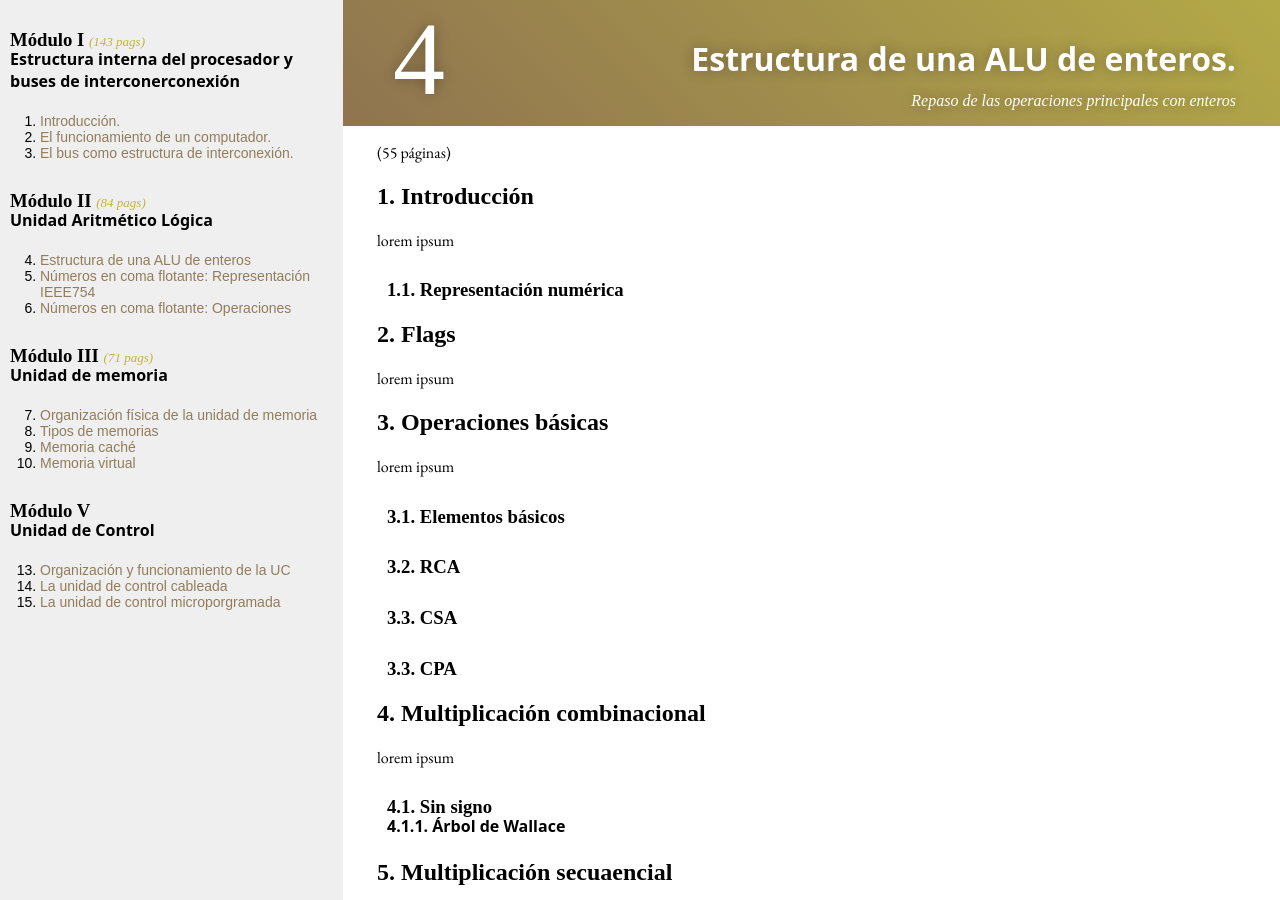
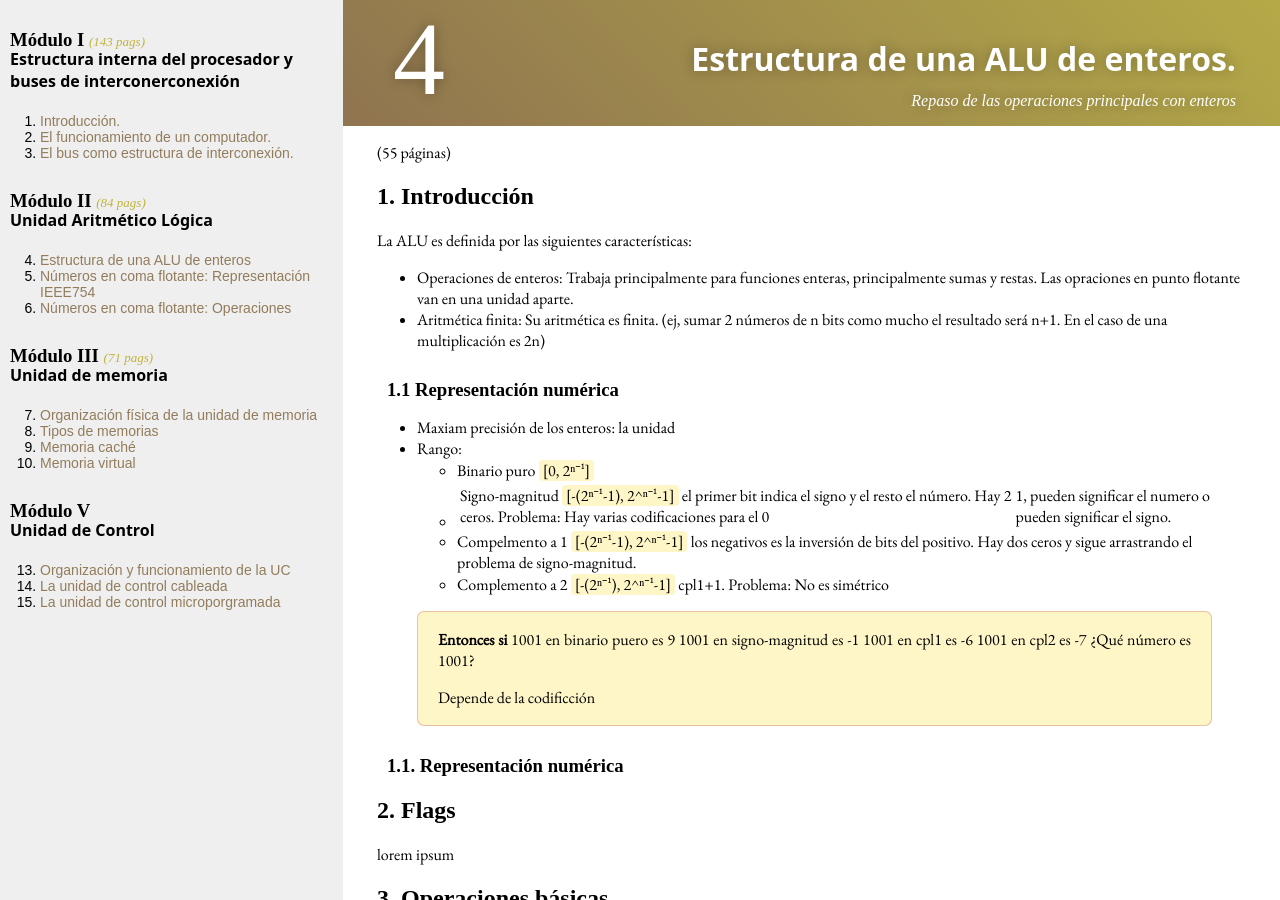
Before and after one commit to dkaerit/EDC, a Jekyll site: the page built from _posts/2020-10-05-TEMA04.md, in a window 1280 px wide and 900 px high. Built offline with Jekyll 4.4.1, drawn with Linux system fonts in a browser that asks for light colours; some web fonts are replaced.

Commit message:
Update 2020-10-05-TEMA04.md

```diff
--- a/_posts/2020-10-05-TEMA04.md
+++ b/_posts/2020-10-05-TEMA04.md
@@ -10,7 +10,28 @@ layout: post
 (55 páginas)
 
 ## 1. Introducción
-lorem ipsum
+La ALU es definida por las siguientes características:
+- Operaciones de enteros: Trabaja principalmente para funciones enteras, principalmente sumas y restas. Las opraciones en punto flotante van en una unidad aparte.
+- Aritmética finita: Su aritmética es finita. (ej, sumar 2 números de n bits como mucho el resultado será n+1. En el caso de una multiplicación es 2n)
+
+### 1.1 Representación numérica
+- Maxiam precisión de los enteros: la unidad
+- Rango:
+  - Binario puro `[0, 2ⁿ⁻¹]`
+  - Signo-magnitud `[-(2ⁿ⁻¹-1), 2^ⁿ⁻¹-1]` el primer bit indica el signo y el resto el número. Hay 2 ceros. Problema: Hay varias codificaciones para el 0|1, pueden significar el numero o pueden significar el signo.
+  - Compelmento a 1 `[-(2ⁿ⁻¹-1), 2^ⁿ⁻¹-1]` los negativos es la inversión de bits del positivo. Hay dos ceros y sigue arrastrando el problema de signo-magnitud.
+  - Complemento a 2 `[-(2ⁿ⁻¹), 2^ⁿ⁻¹-1]` cpl1+1. Problema: No es simétrico
+
+> **Entonces si**
+> 1001 en binario puero es 9
+> 1001 en signo-magnitud es -1
+> 1001 en cpl1 es -6
+> 1001 en cpl2 es -7
+> ¿Qué número es 1001?
+>
+> Depende de la codificción
+>
+
 ### 1.1. Representación numérica
 
 ## 2. Flags
```
